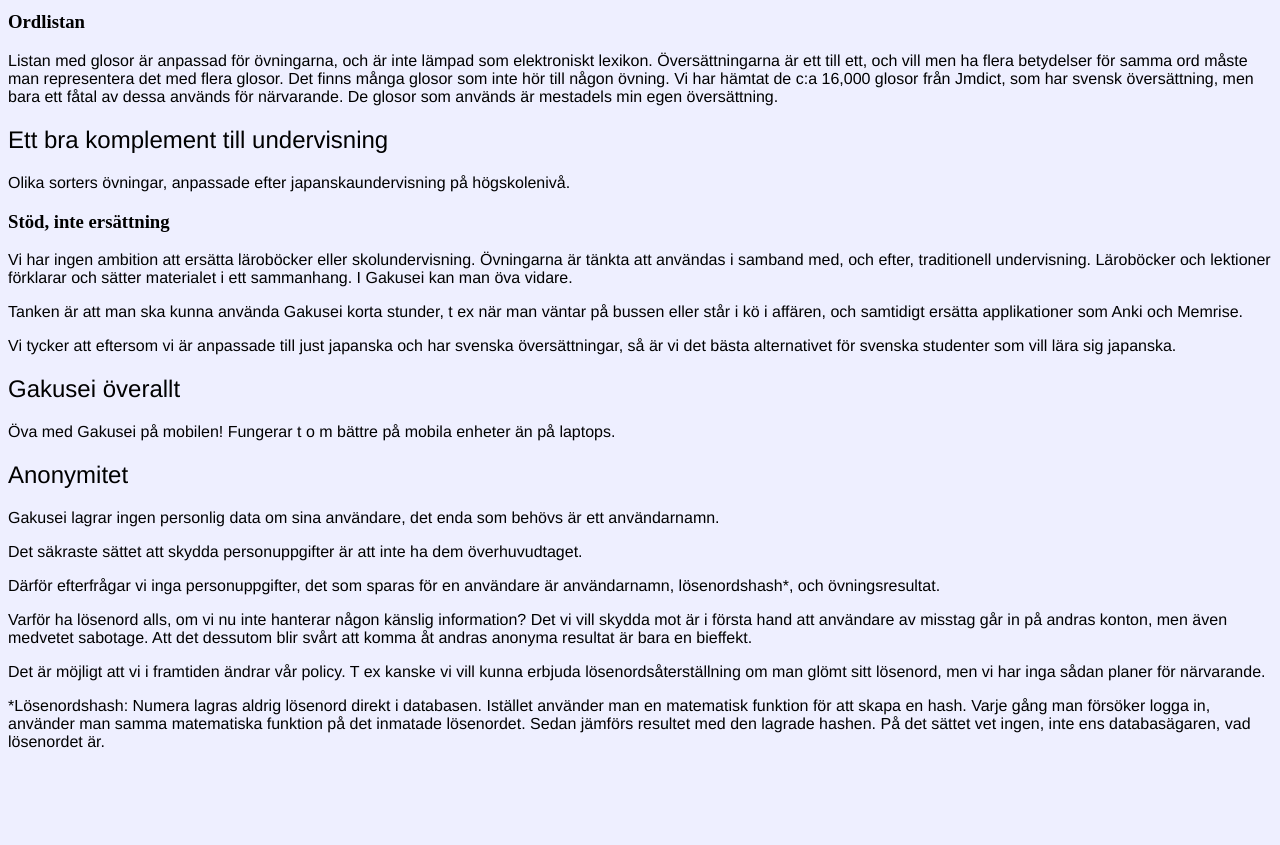
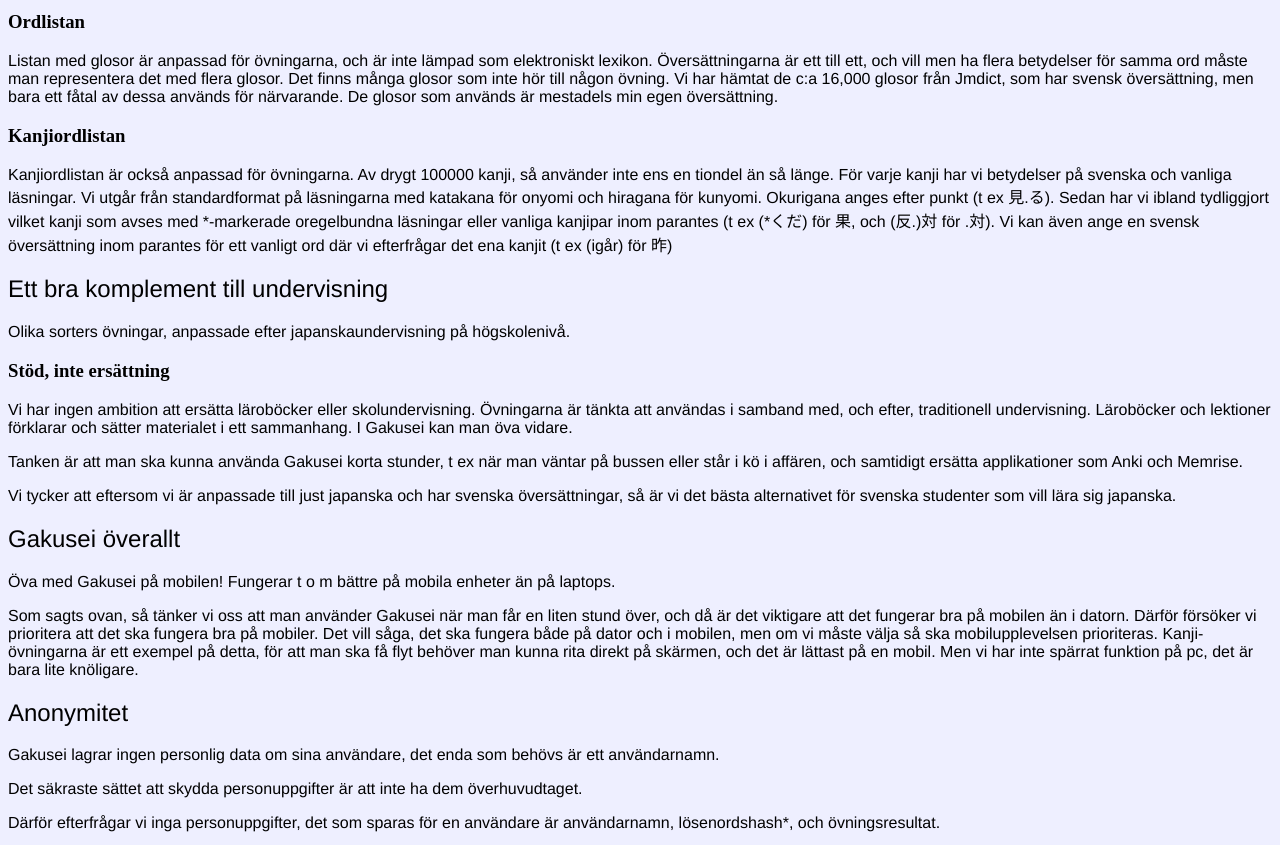
Before and after one commit to daigaku-sverige/daigaku.se, a plain HTML site: page gakusei2.html in a window 1280 px wide. Shown: the part 360-1205 px from the top of the page. Before the commit the page ends 1127 px from the top, so only its background shows below. Drawn offline with Linux system fonts and the light colour scheme.

Commit message:
Uppdaterad info

```diff
--- a/gakusei2.html
+++ b/gakusei2.html
@@ -24,6 +24,13 @@ material från olika böcker i undervisningen. T ex använder Göteborgs Univers
 ett till ett, och vill men ha flera betydelser för samma ord måste man representera det med flera glosor. Det finns
 många glosor som inte hör till någon övning. Vi har hämtat de c:a 16,000 glosor från Jmdict, som har svensk översättning,
 men bara ett fåtal av dessa används för närvarande. De glosor som används är mestadels min egen översättning.</p>
+<h3>Kanjiordlistan</h3>
+<p>Kanjiordlistan är också anpassad för övningarna. Av drygt 100000 kanji, så använder inte ens en tiondel än så länge.
+För varje kanji har vi betydelser på svenska och vanliga läsningar. Vi utgår från standardformat på läsningarna med
+katakana för onyomi och hiragana för kunyomi. Okurigana anges efter punkt (t ex 見.る). Sedan har vi ibland tydliggjort
+vilket kanji som avses med *-markerade oregelbundna läsningar eller vanliga kanjipar inom parantes (t ex (*くだ) för 果,
+    och (反.)対 för .対). Vi kan även ange en svensk översättning inom parantes för ett vanligt ord där vi efterfrågar det
+ena kanjit (t ex (igår) för 昨)</p>
 <h2>Ett bra komplement till undervisning</h2>
 <p>Olika sorters övningar, anpassade efter japanskaundervisning på högskolenivå.</p>
 <h3>Stöd, inte ersättning</h3>
@@ -36,6 +43,11 @@ kö i affären, och samtidigt ersätta applikationer som Anki och Memrise.</p>
 för svenska studenter som vill lära sig japanska.</p>
 <h2>Gakusei överallt</h2>
 <p>Öva med Gakusei på mobilen! Fungerar t o m bättre på mobila enheter än på laptops.</p>
+<p>Som sagts ovan, så tänker vi oss att man använder Gakusei när man får en liten stund över, och då är det viktigare
+att det fungerar bra på mobilen än i datorn. Därför försöker vi prioritera att det ska fungera bra på mobiler. Det vill
+såga, det ska fungera både på dator och i mobilen, men om vi måste välja så ska mobilupplevelsen prioriteras. Kanji-övningarna
+är ett exempel på detta, för att man ska få flyt behöver man kunna rita direkt på skärmen, och det är lättast på
+en mobil. Men vi har inte spärrat funktion på pc, det är bara lite knöligare.</p>
 <h2>Anonymitet</h2>
 <p>Gakusei lagrar ingen personlig data om sina användare, det enda som behövs är ett användarnamn.</p>
 <p>Det säkraste sättet att skydda personuppgifter är att inte ha dem överhuvudtaget.</p>
```
